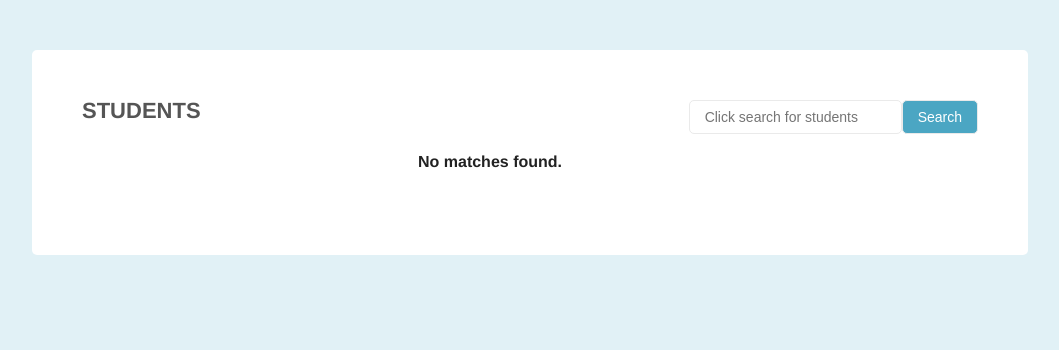
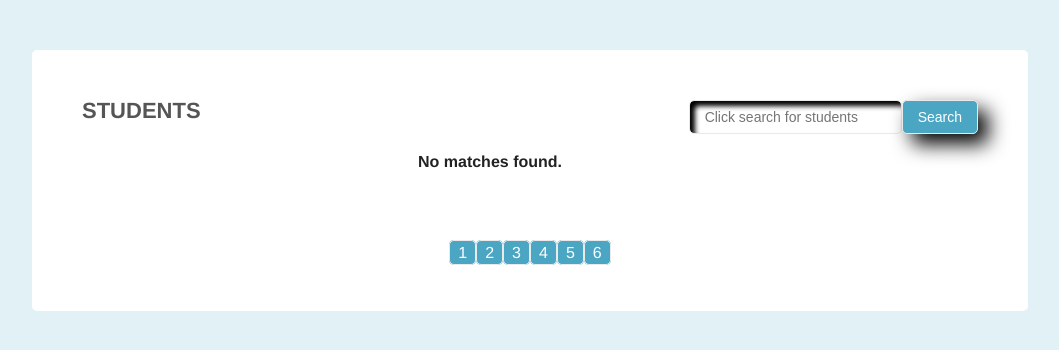
Before and after one commit to apalm112/Pagination-Content-Filter, a plain HTML site: page index.html in a window 1280 px wide. Both pictures are taken after typing "Sample" into the empty fields and a click on the button "Search". Shown: the whole page, without its empty margins (110-1169 px from the left). Drawn offline with nearby package versions, Linux system fonts and the light colour scheme.

Commit message:
Added toLowerCase() to searchNames function, added CSS styling to search div.

```diff
--- a/css/design.css
+++ b/css/design.css
@@ -32,6 +32,7 @@ body{
       border: 1px solid #eaeaea;
       padding: 8px 15px;
       font-size: 14px;
+      box-shadow: inset 5px 5px 5px;
     }
 
     .page-header .student-search button{
@@ -122,3 +123,7 @@ body{
       background-color: #4ba6c3;
       color: #fff;
     }
+
+button {
+    box-shadow: 10px 10px 20px black;
+}
--- a/js/pagination.js
+++ b/js/pagination.js
@@ -15,15 +15,14 @@ function studentDisplayNone() {
 }
 
 function showFirstTenStudents() {
-    //On page load, display the first ten students, hide the others & pagination links.
+    //Hide all students, then display the first ten students.
     studentDisplayNone();
     $student.slice(0, 10).css('display', 'list-item');
-    appendPaginationLinks();
 }
 
 function appendPaginationLinks() {
     //Append the pagination links to the DOM.
-    $('.page').append(createPageLinks);
+    $('.page').append(createPageLinksDiv);
 }
 
 function calculatePagesNeeded() {
@@ -32,14 +31,7 @@ function calculatePagesNeeded() {
     return numberOfPaginationLinks;
 }
 
-function searchPagesNeeded() {
-    //Calculate the # of pages & links needed, based on 10 students/page.
-    var numberOfSearchLinks = Math.ceil(counter / 10);
-    return numberOfSearchLinks;
-}
-
-
-function createPageLinks() {
+function createPageLinksDiv() {
     //Dynamically creates the pagination links w/ corresponding number values displayed.
     var paginationLink = '<div class="pagination"><ul>';
     for (var idx=0; idx < calculatePagesNeeded(); idx++) {
@@ -54,8 +46,8 @@ function paginationClicked() {
     //When pagination link is clicked, corresponding set of students is displayed.
     $('.active').on('click', function() {
         //Remove any previous displayed no match found message.
-        // $('h4').remove();
-        //Calculate range of students to display.
+        $('h4').remove();
+        //Calculate new range of students to display.
         var highNumber = this.innerHTML * 10;
         var lowNumber = highNumber - 10;
         //Hide currently displayed students.
@@ -65,16 +57,13 @@ function paginationClicked() {
     });
 }
 
-
-
-
-/* Content Filter Functions -- ----------------------------------*/
+/* Content Filter Functions -----------------------------------------*/
 
 function appendSearchDiv() {
     //Dynamically create & append content filter input & button, using the format:
     var search =  '<div class="student-search">';
     search += '<input placeholder="search for students...">';
-    search += '<button>Search</button>';
+    search += '<button id="query">Search</button>';
     search += '</div>';
     $('.page-header').append(search);
 }
@@ -82,15 +71,16 @@ function appendSearchDiv() {
 function searchButtonClicked() {
     //Returns all results that match name or emails which include matching name.
     //Get user text value from input.
-    $('.student-search button').on('click', function(){
-        hidePaginationLinks();
+    $('.student-search button').on('click', function() {
+        // inputEmpty();
+        //Remove the pagination links, to be replaced w/ search links.
+        //hidePaginationLinks();
         //Removes the no match found message if it has been appended.
         $('h4').remove();
-        // hidePaginationLinks();
         //Function call to search for a match.
         searchNames();
-        //get corresponding # of pagination Links
-        createPageLinks();
+        //Get corresponding # of pagination links.
+        createPageLinksDiv();
     });
 
 }
@@ -98,7 +88,7 @@ function searchButtonClicked() {
 function searchNames(){
     //Function searches for matching name or email, displays results to the DOM.
     var $input = $('.student-search');
-    var inputValue = $input[0].firstChild.value;
+    var inputValue = $input[0].firstChild.value.toLowerCase();
     var notMatch = true;
 
     //Hides any students currently displayed.
@@ -134,32 +124,32 @@ function noMatchesMessage() {
     $input[0].childNodes[0].value = '';
 }
 
-// DUPLICATES ???
-/*function createPageLinks() {
-    //Calculate the # of pagination links to display based on search results.
-    //Dynamically creates the pagination links w/ corresponding number values displayed.
-    var paginationLink = '<div class="pagination"><ul>';
-    for (var idx=0; idx < calculatePagesNeeded(); idx++) {
-        paginationLink += '<li><a class="active" href="#' + (idx+1) + '">';
-        paginationLink += (idx+1) + '</a></li>';
-    }
-    paginationLink += '</ul></div>';
-    return paginationLink;
+/*function searchPagesNeeded() {
+//Calculate the # of pages & links needed, based on 10 students/page.
+var numberOfSearchLinks = Math.ceil(counter / 10);
+return numberOfSearchLinks;
 }*/
 
-function hidePaginationLinks() {
-    //When no matching students found, hide the pagination links.
-    $searchPaginationLink = $('.pagination');
-    $searchPaginationLink.remove();
-    //Tried this one:     css('display', 'none');
+/*function inputEmpty() {
+//Check input value, if empty, then show first ten students.
+var $input = $('.student-search');
+var inputValue = $input[0].firstChild.value;
+if (inputValue === '') {
+showFirstTenStudents();
 }
+}*/
 
-
+// function hidePaginationLinks() {
+//     //When no matching students found, hide the pagination links.
+//     $searchPaginationLink = $('.pagination');
+//     $searchPaginationLink.css('display', 'none');
+// }
 
 /* On page load ---------------------------------*/
 //On initial page load, these functions are executed.
 $(document).ready(function() {
     showFirstTenStudents();
+    appendPaginationLinks();
     appendSearchDiv();
     paginationClicked();
     searchButtonClicked();
```
